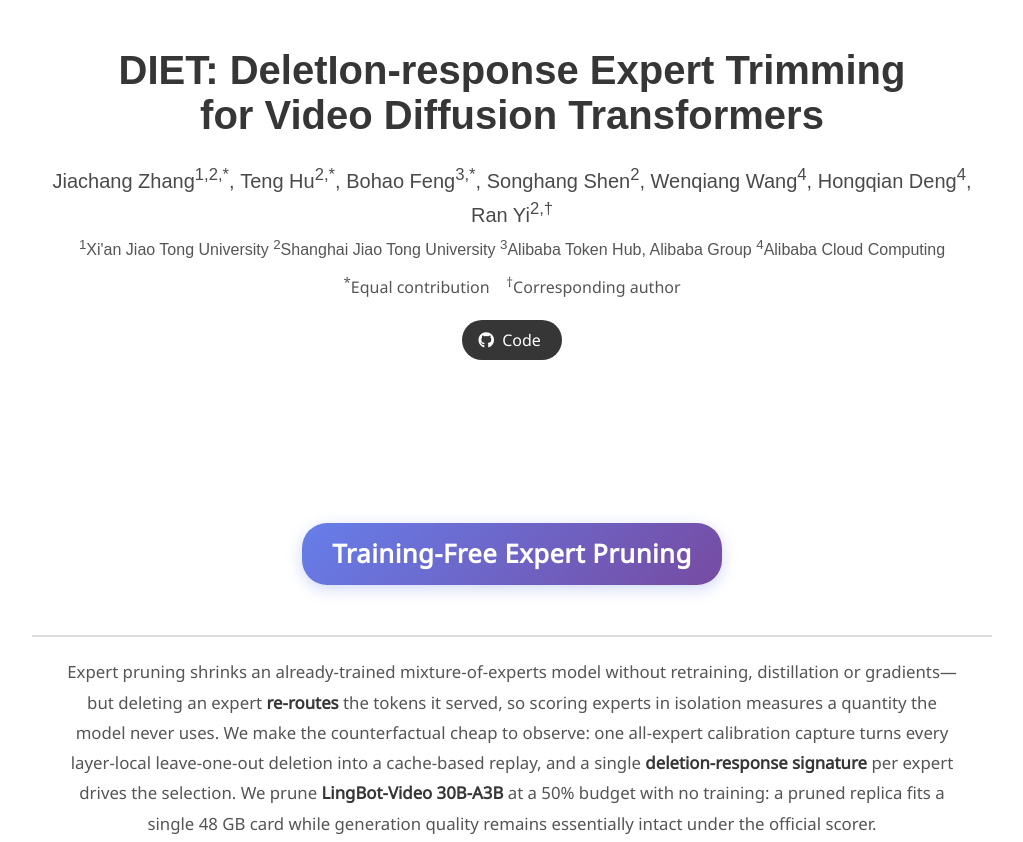
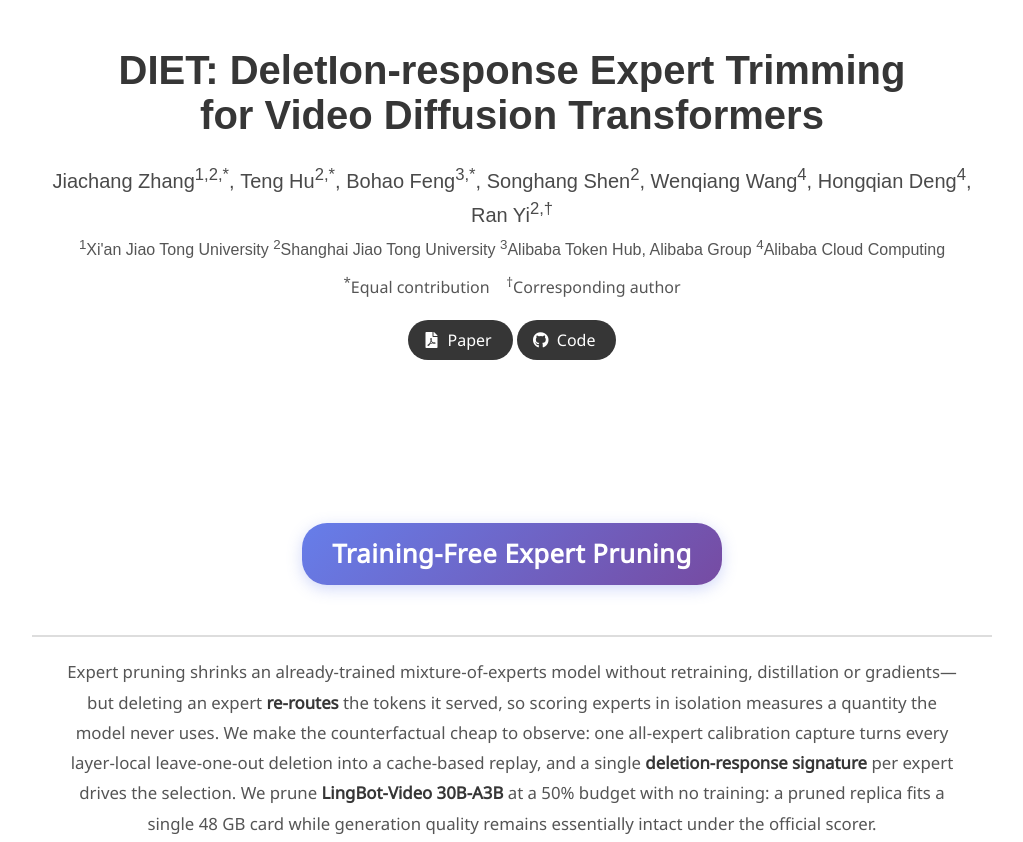
Before and after one commit to Eric-Zhang007/Video-DiT-MoE-Pruning-Page, a plain HTML site: page index.html in a window 1280 px wide. Shown: the top 842 px of the page, without its empty margins (128-1151 px from the left). Drawn offline with Linux system fonts and the light colour scheme; a web font is replaced by a local one.

Commit message:
Add arXiv paper button

```diff
--- a/index.html
+++ b/index.html
@@ -150,7 +150,12 @@
 
             <div class="column has-text-centered">
               <div class="publication-links">
-                <!-- Paper link will be added after the arXiv announcement. -->
+                <span class="link-block">
+                  <a href="https://arxiv.org/pdf/2609.37829" class="external-link button is-normal is-rounded is-dark" target="_blank" rel="noopener">
+                    <span class="icon"><i class="fas fa-file-pdf"></i></span>
+                    <span>Paper</span>
+                  </a>
+                </span>
                 <span class="link-block">
                   <a href="https://github.com/Eric-Zhang007/Video-DiT-MoE-Pruning" class="external-link button is-normal is-rounded is-dark" target="_blank" rel="noopener">
                     <span class="icon"><i class="fab fa-github"></i></span>
```
